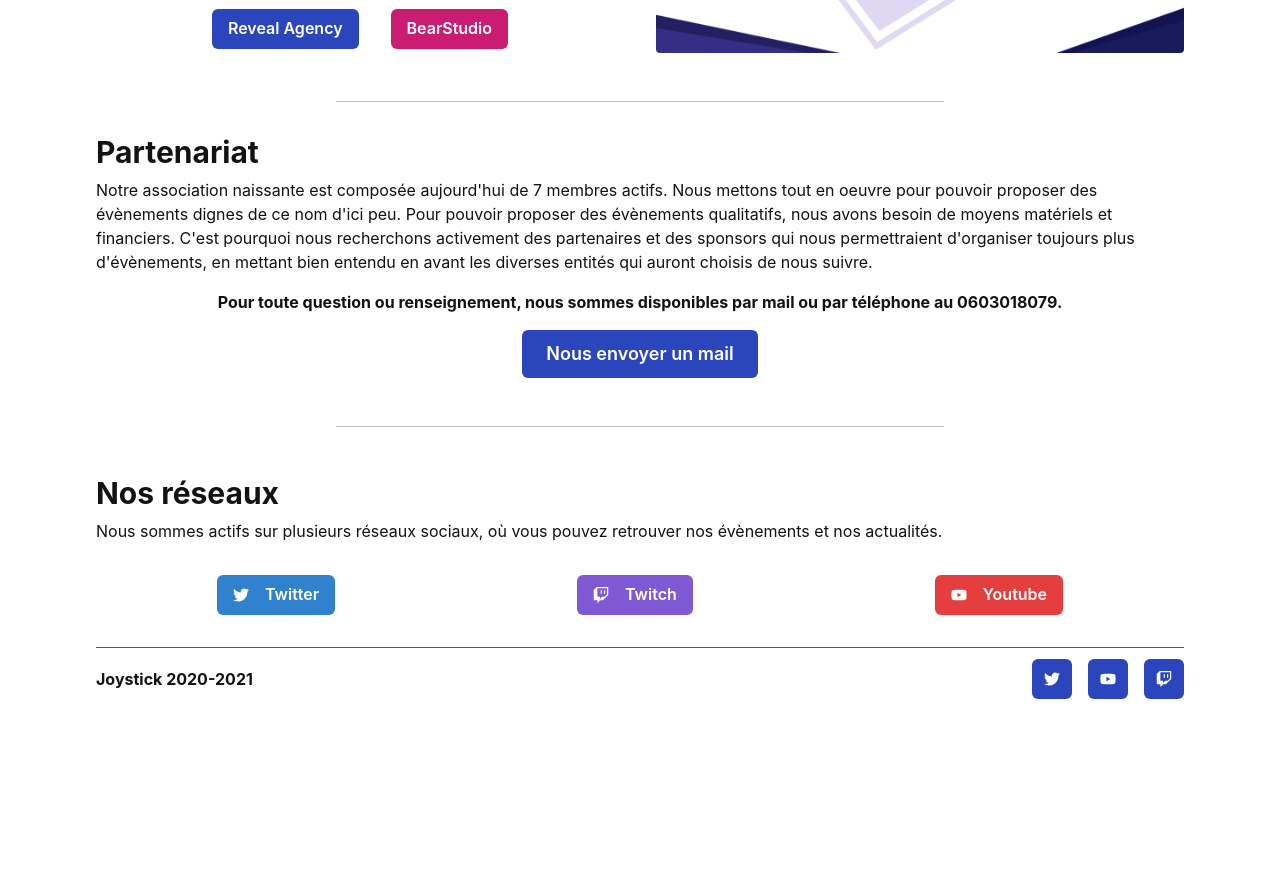
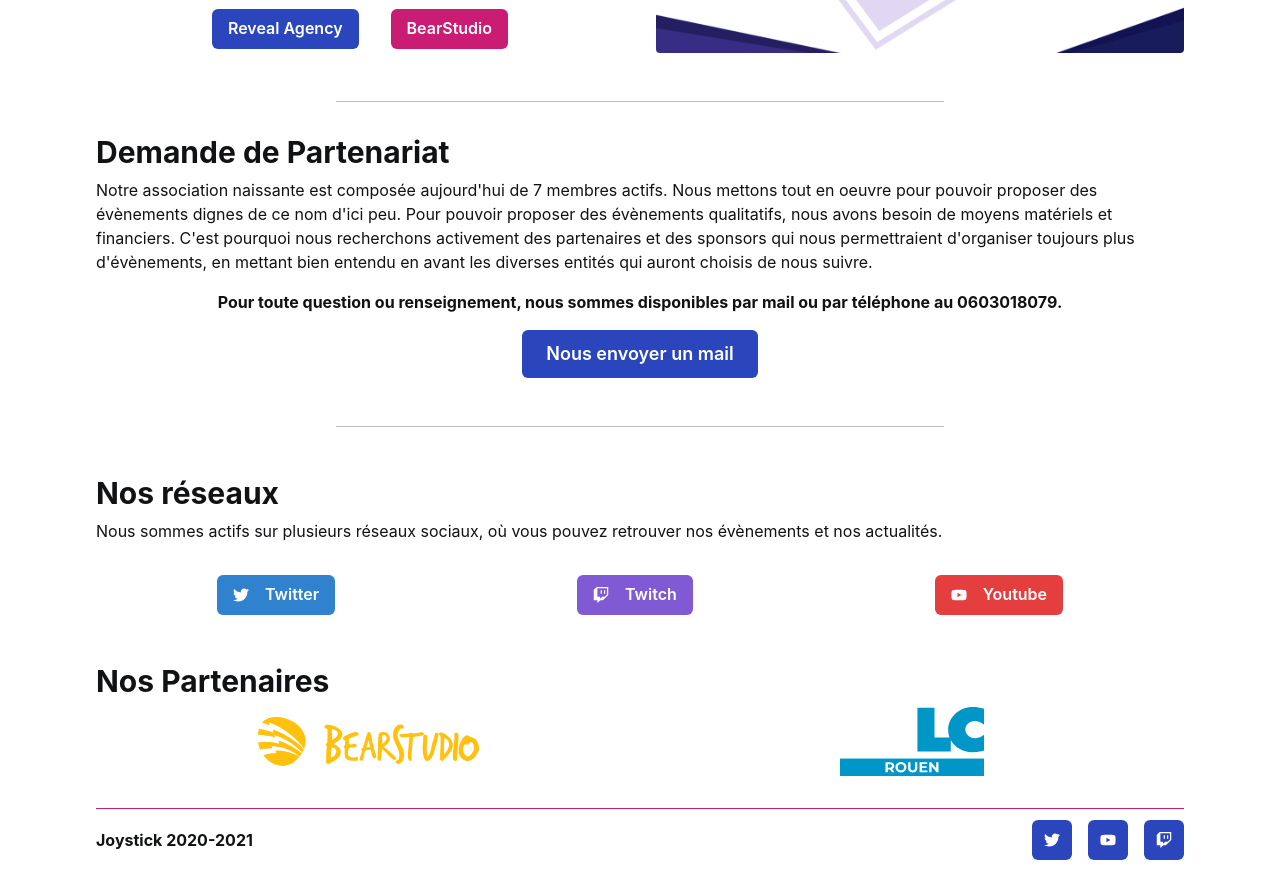
Before and after one commit to Philippe-Tic/joystick-website, a Next.js app: page / in a window 1280 px wide. Shown: the part 1380-2252 px from the top of the page. Before the commit the page ends 2091 px from the top, so only its background shows below. Built offline with nearby package versions, Linux system fonts and the light colour scheme.

Commit message:
feat: add partenaires

```diff
--- a/pages/index.jsx
+++ b/pages/index.jsx
@@ -1,7 +1,7 @@
 import React from 'react';
 import Head from 'next/head';
 import {
-  useColorMode, Box, Image, Heading, Text, Flex, SimpleGrid, Button,
+  useColorMode, Box, Image, Heading, Text, Flex, SimpleGrid, Button, Link,
 } from '@chakra-ui/react';
 import Header from 'components/Header';
 import Main from 'components/Main';
@@ -136,7 +136,7 @@
           <Box mx={['3rem', '4rem', '8rem', '12rem', '15rem']} as="hr" mb={8} mt={12} />
           <Flex flexDir="column" alignItems="flex-start">
             <Heading id="partenariat" as="h2" size="lg">
-              Partenariat
+              Demande de Partenariat
             </Heading>
             <Text mt={2}>
               Notre association naissante est composée aujourd'hui de 7 membres actifs. Nous mettons
@@ -154,7 +154,7 @@
             </Flex>
           </Flex>
           <Box mx={['3rem', '4rem', '8rem', '12rem', '15rem']} as="hr" my={12} />
-          <Flex flexDir="column" alignItems="flex-start">
+          <Flex flexDir="column" alignItems="flex-start" my={12}>
             <Heading id="reseaux" as="h2" size="lg">
               Nos réseaux
             </Heading>
@@ -177,6 +177,19 @@
               </Button>
             </Flex>
           </Flex>
+          <Flex flexDir="column" alignItems="flex-start">
+            <Heading id="partenariat" as="h2" size="lg">
+              Nos Partenaires
+            </Heading>
+            <Flex mt={2} w="100%" justifyContent="space-between">
+              <Link d="flex" alignItems="center" justifyContent="center" href="https://bearstudio.fr/" target="_blank" w="100%">
+                <Image maxW="14rem" src="/bearstudio.svg" alt="Logo Bearstudio" />
+              </Link>
+              <Link d="flex" alignItems="center" justifyContent="center" href="https://ldlc.com/" target="_blank" w="100%">
+                <Image maxW="9rem" src="/ldlc.svg" alt="Logo LDLC" />
+              </Link>
+            </Flex>
+          </Flex>
         </Main>
         <Footer />
       </Box>
```
Also changed, not shown: public/bearstudio.svg (added), public/ldlc.svg (added).
